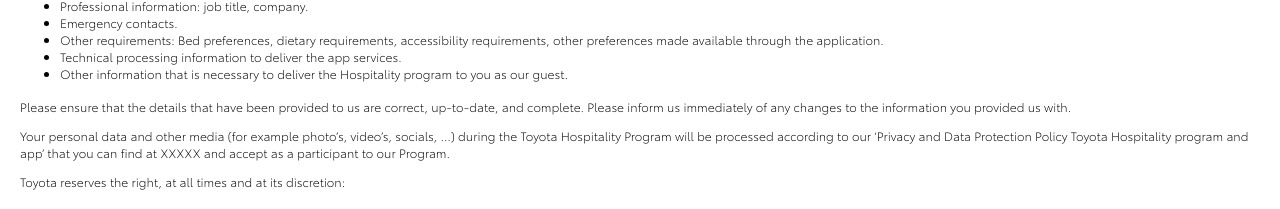
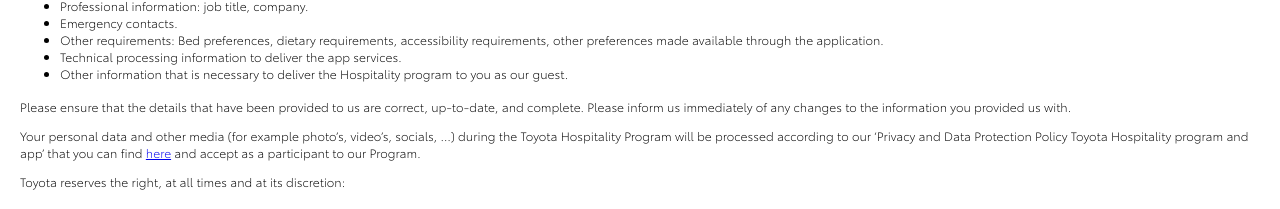
Before and after one commit to typar2024/typar2024.github.io, a plain HTML site: page index.html in a window 1280 px wide. Shown: the part 958-1167 px from the top of the page. Drawn offline with Linux system fonts and the light colour scheme.

Commit message:
pravicy link added

```diff
--- a/index.html
+++ b/index.html
@@ -112,7 +112,7 @@
 
     <p>Your personal data and other media (for example photo’s, video’s, socials, …) during the Toyota Hospitality
         Program will be processed according to our ‘Privacy and Data Protection Policy Toyota Hospitality program and
-        app’ that you can find at XXXXX and accept as a participant to our Program.</p>
+        app’ that you can find <a href="https://guidebook.com/gb/privacy">here</a> and accept as a participant to our Program.</p>
 
     <p>Toyota reserves the right, at all times and at its discretion:</p>
 
```
